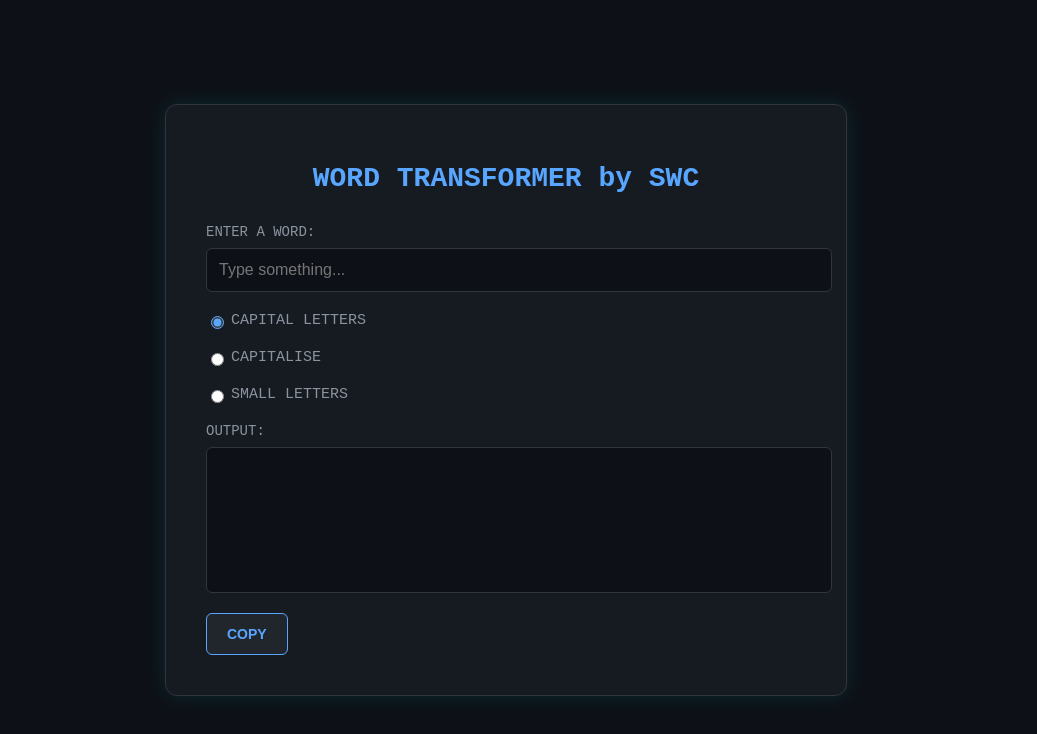
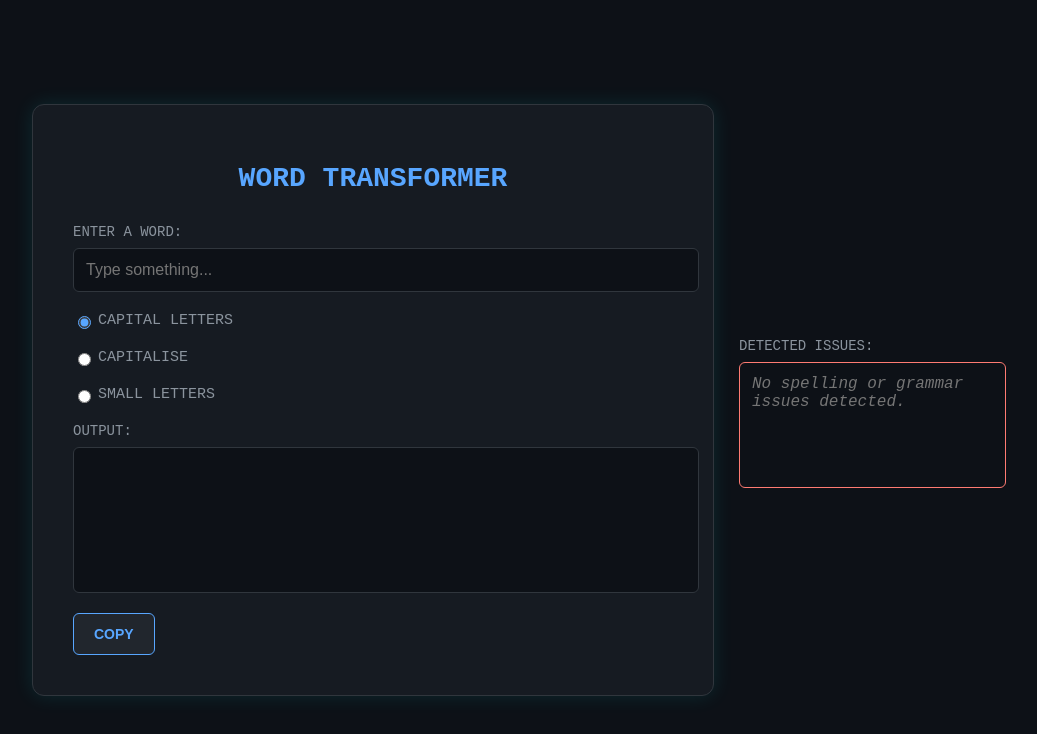
Before and after one commit to swc927/TransWord, a plain HTML site: page index.html in a window 1280 px wide. Shown: the whole page, without its empty margins (134-1171 px from the left). Drawn offline with Linux system fonts and the light colour scheme.

Commit message:
Update index.html

```diff
--- a/index.html
+++ b/index.html
@@ -4,13 +4,13 @@
 <head>
   <meta charset="UTF-8" />
   <meta name="viewport" content="width=device-width, initial-scale=1.0" />
-  <title>WORD TRANSFORMER by SWC</title>
+  <title>Word Transformer</title>
   <link rel="stylesheet" href="style.css" />
 </head>
 
 <body>
   <div class="container">
-    <h1>WORD TRANSFORMER by SWC</h1>
+    <h1>WORD TRANSFORMER</h1>
 
     <label for="inputText">ENTER A WORD:</label>
     <input type="text" id="inputText" placeholder="Type something..." />
@@ -28,6 +28,12 @@
     </div>
   </div>
 
+  <div class="error-section">
+    <label for="errorText">DETECTED ISSUES:</label>
+    <textarea id="errorText" readonly placeholder="No spelling or grammar issues detected."></textarea>
+  </div>
+
+
   <script src="javascript.js"></script>
 </body>
 
```
